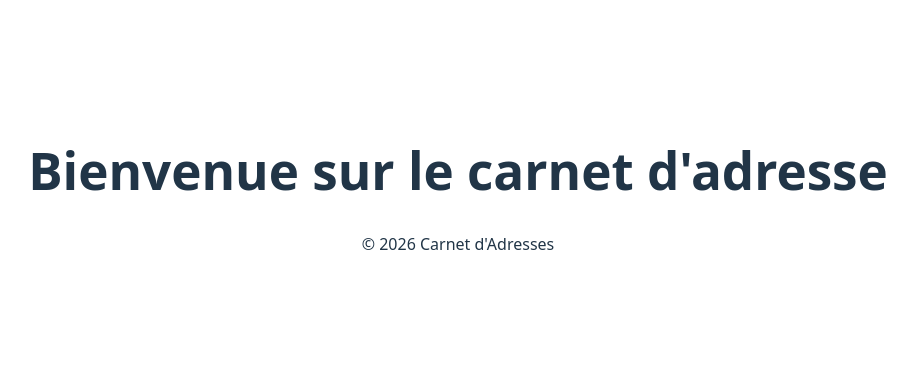
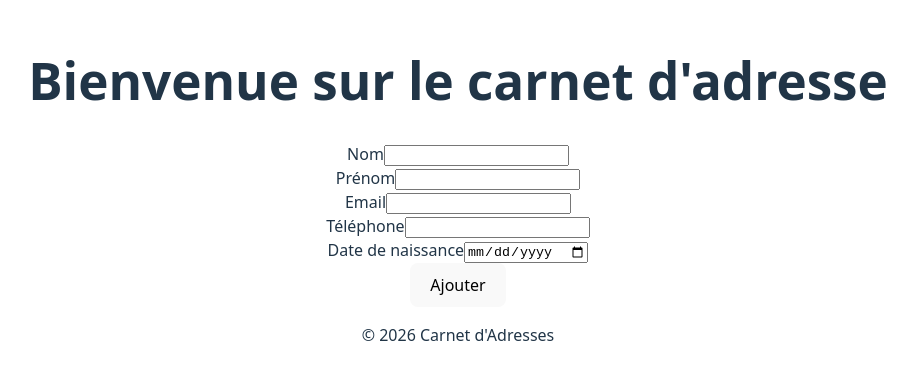
Before and after one commit to angelikalavrentiev/tp-carnet-adresses, a React (Vite) app: page / in a window 1280 px wide. Shown: the part 210-590 px from the top of the page, without its empty margins (182-1099 px from the left). Built offline with nearby package versions, Linux system fonts and the light colour scheme.

Commit message:
feat : atom, molecule, organism (creation et affichage des input du formulaire)

```diff
--- a/src/App.tsx
+++ b/src/App.tsx
@@ -1,4 +1,3 @@
-import { useState } from 'react'
 import './App.css'
 import Homepage from './pages/Homepage'
 
--- /dev/null
+++ b/src/atom/FormInputBirth/index.tsx
@@ -0,0 +1,8 @@
+const FormInputBirth = ( inputId, inputName) => {
+  return (
+    <input type="date"
+    id={inputId}
+    name={inputName} />
+  )
+}
+export default FormInputBirth;
--- /dev/null
+++ b/src/atom/FormInputEmail/index.tsx
@@ -0,0 +1,11 @@
+const FormInputEmail = ({ inputName, inputId}) => {
+    return (
+        <input
+            type="email"
+            name={inputName}
+            id={inputId}
+            className=""
+        />
+    );
+}
+export default FormInputEmail;
--- /dev/null
+++ b/src/atom/FormInputName/index.tsx
@@ -0,0 +1,11 @@
+const FormInputName = ({ inputName, inputId}) => {
+    return (
+        <input
+            type="text"
+            name={inputName}
+            id={inputId}
+            className=""
+        />
+    );
+}
+export default FormInputName;
--- /dev/null
+++ b/src/atom/FormInputSurname/index.tsx
@@ -0,0 +1,11 @@
+const FormInputSurname = ( inputId, inputName) => {
+    return (
+            <input
+            type="text"
+            name={inputName}
+            id={inputId}
+            className=""
+            />
+    );
+}
+export default FormInputSurname;
--- /dev/null
+++ b/src/atom/FormInputTel/index.tsx
@@ -0,0 +1,14 @@
+const FormInputTel = ({ inputId, inputName }) => {
+  return (
+    <input
+        type="tel"
+        id={inputId}
+        name={inputName}
+        inputMode="numeric"
+        pattern="[0-9]{10}"
+        maxLength={10}
+    />
+  );
+};
+
+export default FormInputTel;
--- /dev/null
+++ b/src/atom/FormLabel/index.tsx
@@ -0,0 +1,9 @@
+const FormLabel = ({ content, inputId }) => {
+  return (
+    <label htmlFor={inputId} className="">
+      {content}
+    </label>
+  );
+};
+
+export default FormLabel;
--- /dev/null
+++ b/src/atom/FormSubmit/index.tsx
@@ -0,0 +1,10 @@
+const FormSubmit = ({ content }) => {
+    return (
+        <button type="submit" className="">
+            {content}
+        </button>
+
+    );
+}
+
+export default FormSubmit;
--- /dev/null
+++ b/src/molecule/FormGroup/index.tsx
@@ -0,0 +1,4 @@
+const FormGroup = ({children}) => {
+  return <div>{children}</div>;
+}
+export default FormGroup;
--- /dev/null
+++ b/src/organism/Form/index.tsx
@@ -0,0 +1,12 @@
+import FormSubmit from "../../atom/FormSubmit";
+
+const HomepageForm = ({ handleSubmit, children }) => {
+    return (
+        <form onSubmit={handleSubmit} className="">
+            {children}
+
+            <FormSubmit content="Ajouter" />
+        </form>
+    );
+}
+export default HomepageForm;
--- a/src/pages/Homepage/index.tsx
+++ b/src/pages/Homepage/index.tsx
@@ -1,12 +1,45 @@
+import { useState } from "react";
 import Footer from "../../layout/Footer";
 import Header from "../../layout/Header";
+import Form from "../../organism/Form";
+import FormGroup from "../../molecule/FormGroup";
+import FormLabel from "../../atom/FormLabel";
+import FormInputEmail from "../../atom/FormInputEmail";
+import FormInputName from "../../atom/FormInputName";
+import FormInputSurname from "../../atom/FormInputSurname";
+import FormInputTel from "../../atom/FormInputTel";
+import FormInputBirth from "../../atom/FormInputBirth";
 
 const Homepage = () => {
+
     return (
         <>
         <Header title="Bienvenue sur le carnet d'adresse" />
 
         <main>
+            <Form>
+                <FormGroup>
+                    <FormLabel content="Nom" inputId="" />
+                    <FormInputName inputName="name" inputId="name" />
+                </FormGroup>
+                <FormGroup>
+                    <FormLabel content="Prénom" inputId="" />
+                    <FormInputSurname inputName="surname" inputId="surname" />
+                </FormGroup>
+                <FormGroup>
+                    <FormLabel content="Email" inputId="" />
+                    <FormInputEmail inputName="email" inputId="email" />
+                </FormGroup>
+                <FormGroup>
+                    <FormLabel content="Téléphone" inputId="" />
+                    <FormInputTel inputName="tel" inputId="tel"/>
+                </FormGroup>
+                <FormGroup>
+                    <FormLabel content="Date de naissance" inputId="" />
+                    <FormInputBirth inputName="birthday" inputId="birthday"/>
+                </FormGroup>
+            </Form>
+
 
         </main>
         <Footer content="© 2026 Carnet d'Adresses" />
```
